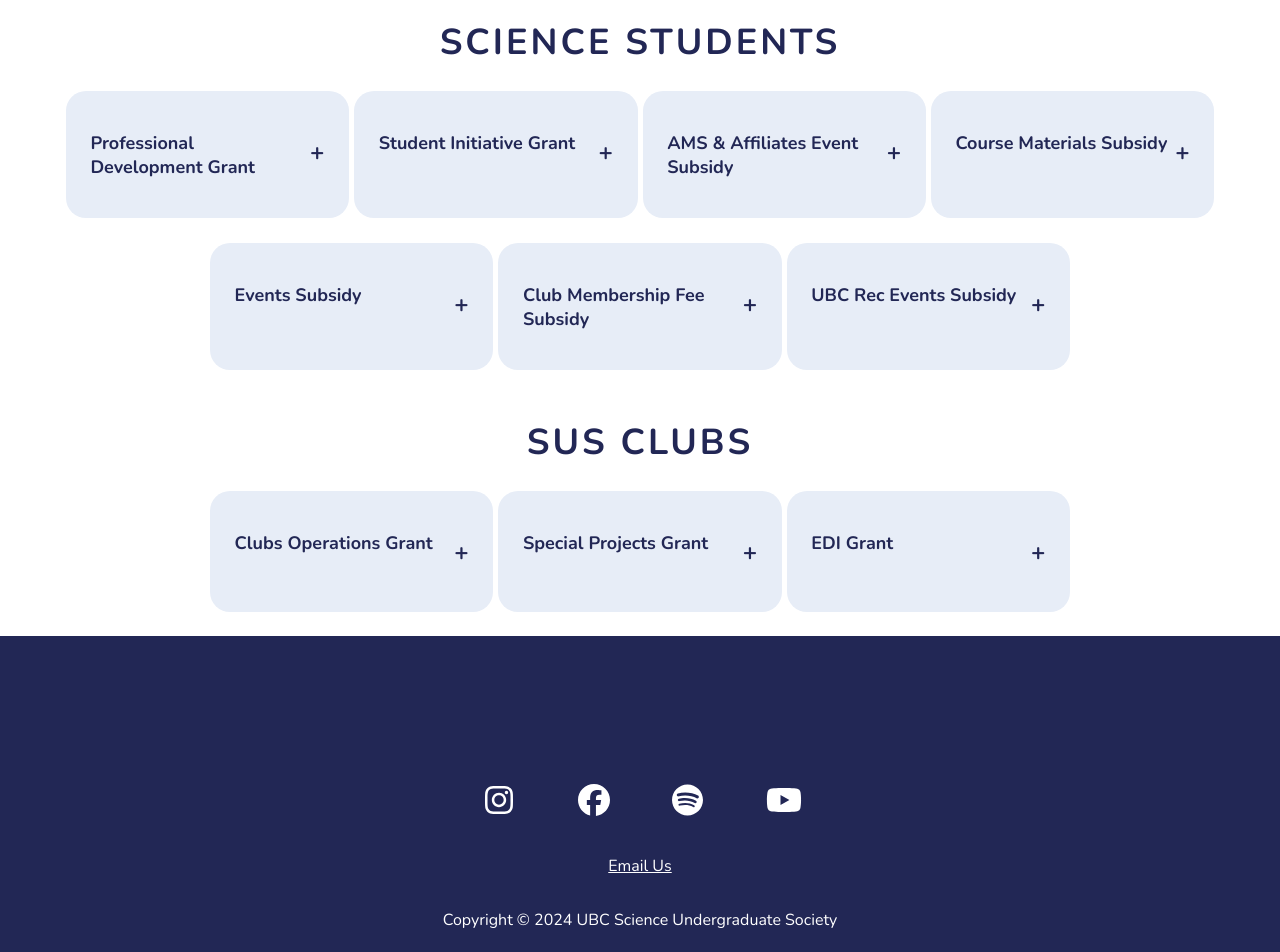
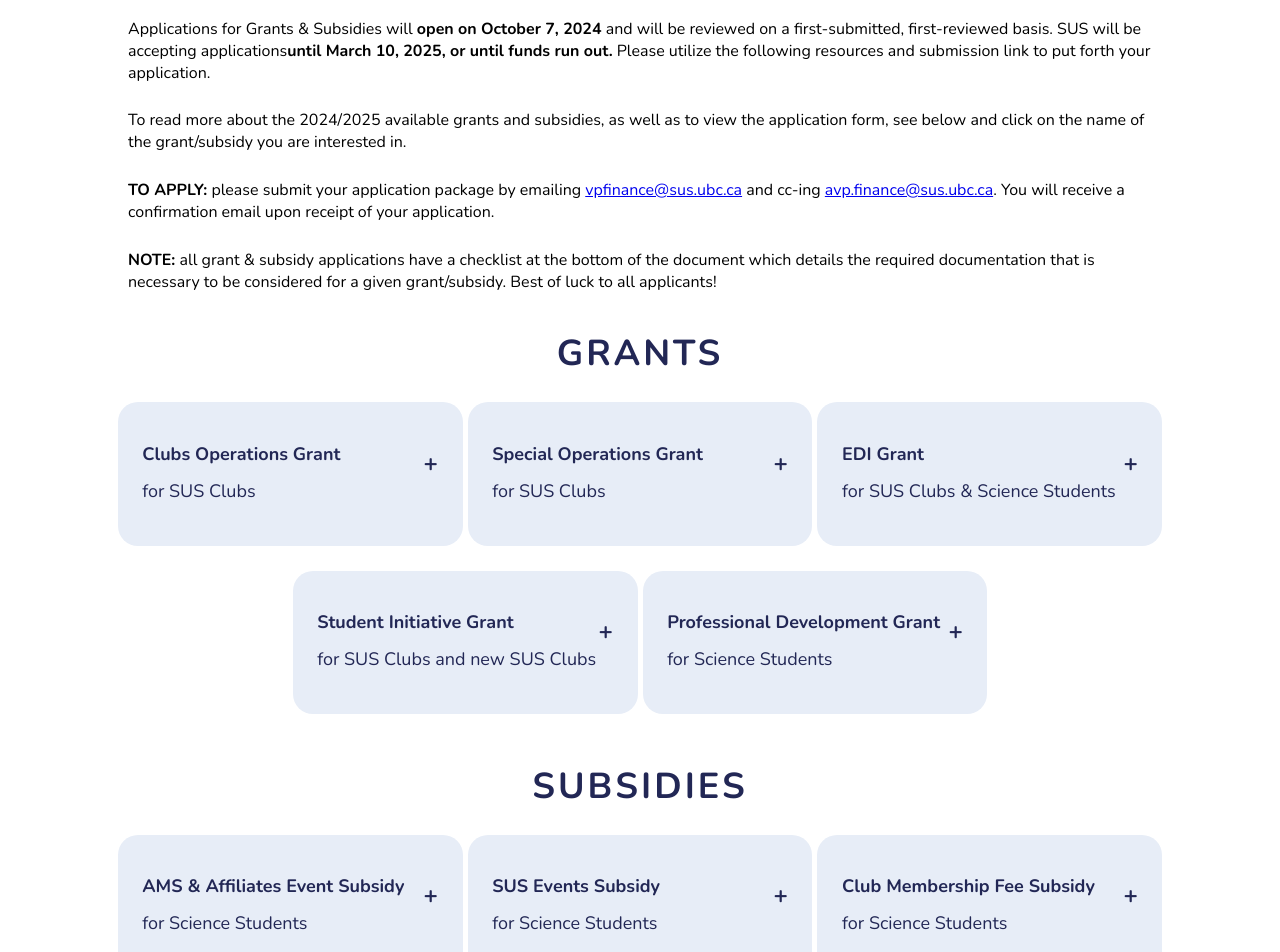
Before and after one commit to Science-Undergraduate-Society/www, a Next.js app: page /studentServices/grants in a window 1280 px wide. Shown: the part 400-1352 px from the top of the page. Built offline with nearby package versions, Linux system fonts and the light colour scheme; a web font is replaced by a local one.

Commit message:
grant and subsidies changes

```diff
--- a/src/components/Navbar.js
+++ b/src/components/Navbar.js
@@ -39,7 +39,7 @@ const sections = [
     href: "",
     items: [
       { name: "Blue Card Program", href: "/studentServices/bluecard" },
-      { name: "Grants", href: "/studentServices/grants" },
+      { name: "Grants and Subsidies", href: "/studentServices/grants" },
       { name: "Health & Wellness", href: "/studentServices/health"},
       { name: "Volunteer Portal", href: "/studentServices/volunteerPortal"},
       { name: "Study Sphere", href: "/studentServices/studySphere"},
--- a/src/pages/studentServices/grants.js
+++ b/src/pages/studentServices/grants.js
@@ -3,6 +3,7 @@ import Link from 'next/link';
 import Navbar from "@/components/Navbar";
 import Footer from "@/components/Footer";
 import { useState } from "react";
+import { AmpStateContext } from "next/dist/shared/lib/amp-context.shared-runtime";
 
 export default function Grants() {
 
@@ -11,83 +12,43 @@ export default function Grants() {
             <Navbar />
             <Heading>
                 <Title>SUS Grants & Subsidies</Title>
-                <Subinfo>$53,000 for individuals and clubs</Subinfo>
+                <Subinfo>$48,250 for individuals and clubs</Subinfo>
                 <Link href="https://ubc.ca1.qualtrics.com/jfe/form/SV_8H3fBJPZNU0GTFc">
-                    <StyledButton>Apply Now</StyledButton>
                 </Link>
                 <SubText>
                     *Applications MUST be submitted to the Qualtrics form above to be considered
                 </SubText>
             </Heading>
             <StuSec>
-                <SecondHeader>Science Students</SecondHeader>
+                <SecondHeader>Application Information</SecondHeader>
+                    <InfoSec>Applications for Grants & Subsidies will  <strong>open on October 7, 2024</strong> and will be reviewed on a first-submitted, first-reviewed basis. SUS will be accepting applications
+                    <strong>until March 10, 2025, or until funds run out.</strong> Please utilize the following resources and submission link to put forth your application.
+                    </InfoSec>
+                    <InfoSec>To read more about the 2024/2025 available grants and subsidies, as well as to view the application form,
+                        see below and click on the name of the grant/subsidy you are interested in.
+                    </InfoSec>
+                    <InfoSec>
+                        <strong>TO APPLY:</strong> please submit your application package by emailing <a href="mailto:vpfinance@sus.ubc.ca">vpfinance@sus.ubc.ca</a> and cc-ing <a href="mailto:avp.finance@sus.ubc.ca">avp.finance@sus.ubc.ca</a>.
+                        You will receive a confirmation email upon receipt of your application.
+                    </InfoSec>
+                    <InfoSec>
+                        <strong>NOTE:</strong> all grant & subsidy applications have a checklist at the bottom of the document which details the required documentation that is necessary to be considered for a given grant/subsidy.
+                        Best of luck to all applicants!
+                    </InfoSec>
+                <SecondHeader>Grants</SecondHeader>
                     <SciSec>
-                        <Accordion
-                            title="Professional Development Grant"
-                            content="A subsidy that students can use to attend events to further one’s professional careers
-                                such as relevant events, conferences, seminars and all associated prices. "
-                            link="https://docs.google.com/spreadsheets/d/1rfKh6a6ILiMv4v9qcJW-e8PSS6Pe3NTNjlTqzELsSkc/edit?usp=sharing"
-                        />
-                        <Accordion
-                            title="Student Initiative Grant"
-                            content="The grant aims to encourage students to provide demonstrable service for current
-                                science students to fulfill unmet needs. It may also be used to support students who
-                                require financial assistance for personal research projects. The maximum allocation of
-                                the Student Initiatives Grant is $250."
-                            link="https://docs.google.com/spreadsheets/d/1pAtWcwi6-aJxlEo22mb3_tbkySHxu1DQsok0hSpyKSw/edit?usp=drive_link"
-                        />
-                        <Accordion
-                            title="AMS & Affiliates Event Subsidy"
-                            content="The AMS & Affiliated clubs (AMS Clubs) Events Subsidy is intended to alleviate personal
-                                financial burdens by providing a subsidy that students can use to attend events hosted
-                                for UBC students. This includes all ticketed events hosted by clubs with AMS club standing.
-                                A list of these clubs can be found on UBC Campus Base. "
-                            link=""
-                        />
-                        <Accordion
-                            title="Course Materials Subsidy"
-                            content="This is a subsidy that students can use to purchase related materials. The materials
-                                purchased using this subsidy can be redeemed for any academic course material required
-                                or recommended by courses taken by Faculty of Science students."
-                            link=""
-                        />
-                        <Accordion
-                            title="Events Subsidy"
-                            content="The SUS Events Subsidy is intended to alleviate personal financial burdens by providing a
-                                subsidy that students can use to attend SUS events. This includes all ticketed events hosted
-                                by the Science Undergraduate Society (SUS). "
-                            link=""
-                        />
-                        <Accordion
-                            title="Club Membership Fee Subsidy"
-                            content="The club membership fee subsidy hopes to increase participation of students in AMS clubs to
-                                encourage participation in the UBC community. This subsidy aims to cover the baseline membership
-                                fee to all AMS clubs and can be applied retroactively. "
-                            link=""
-                        />
-                        <Accordion
-                            title="UBC Rec Events Subsidy"
-                            content="UBC Recreation subsidy is intended to alleviate personal financial burdens by providing a
-                                subsidy that students can use to engage in activities that promote physical health and wellness.
-                                This includes, but is not limited to, relevant events, competitions and recreational intramural
-                                league costs. "
-                            link=""
-                        />
-                    </SciSec>
-            </StuSec>
-            <ClubSec>
-                <SecondHeader>SUS Clubs</SecondHeader>
-                <SciSec>
                     <Accordion
                         title="Clubs Operations Grant"
+                        for_club="for SUS Clubs"
                         content="The Club Operations Grant is meant to supplement existing club membership fees and to help
                                 facilitate day-to-day operations of the club. The maximum allocation per Club Operations Grant
                                 is $1750.00."
                         link="https://docs.google.com/spreadsheets/d/1l80bQhhRTl8o6Ylz5ihR92qE5iIdrXjYIaurQjo_EYg/edit?usp=drive_link"
                     />
                     <Accordion
-                        title="Special Projects Grant"
-                        content="The Special Projects Grant is intended to help facilitate any new or special projects undertaken
+                        title="Special Operations Grant"
+                        for_club="for SUS Clubs"
+                        content="The Special Operations Grant is intended to help facilitate any new or special projects undertaken
                                 by SUS Clubs. The Special Project Grants can only be used towards new events/projects or new additions
                                 to annual or existing activities that benefit a sizable portion of the science student body.
                                 The maximum allocation of the Special Projects Grant is 50% of relevant fees to a maximum of $500."
@@ -95,13 +56,77 @@ export default function Grants() {
                     />
                     <Accordion
                         title="EDI Grant"
-                        content="This grant is intended to create initiatives to support and centre communities with folks who
-                                identify as Black, Indigenous, and People of Colour, or 2SLGBTQIA+, have disabilities, or have
-                                been and continue to be systemically-made marginalized. The grant may also be used for providing
-                                services that support communities made marginalized, or for conducting community-led research focused
-                                on these groups in ways that are respectful, non-extractive, and non-performative.
-                                The maximum allocation of the Inclusivity Grant is 50% of relevant fees to a maximum of $500."
+                        for_club="for SUS Clubs & Science Students"
+                        content="The EDI Grant is intended to create initiatives to support and centre communities with folks who identify
+                                as Black, Indigenous, and People of Colour, or 2SLGBTQIA+, have disabilities, or have been and continue to be systemically-made
+                                marginalized. The grant may also be used for providing services that support communities made marginalized, or for
+                                conducting community-led research focused on these groups in ways that are respectful, non-extractive, and non-performative.
+                                The maximum allocation of the Grant is 50% of relevant fees with a limit of $500.
+"
                         link="https://docs.google.com/spreadsheets/d/1MICyCxMJU4cbUFXF0_LsLN-HkXobP0EerCE-oVKfe6c/edit?usp=drive_link"
+                     />
+                     <Accordion
+                        title="Student Initiative Grant"
+                        for_club="for SUS Clubs and new SUS Clubs"
+                        content="The Student Initiative Grant is intended to provide financial support to encourage and promote the facilitation of projects,
+                                 activities and events run by science students that are not affiliated with existing SUS Clubs. The grant aims to encourage
+                                 students to provide demonstrable service for current science students or new SUS Clubs to fulfill unmet needs. The Student
+                                 Initiative Grant may also be used to support students who require financial assistance for personal research projects.
+                                 The maximum allocation of the Grant is 50% of relevant fees with a limit of $250."
+                        link="https://docs.google.com/spreadsheets/d/1pAtWcwi6-aJxlEo22mb3_tbkySHxu1DQsok0hSpyKSw/edit?usp=drive_link"
+                        />
+                    <Accordion
+                        title="Professional Development Grant"
+                        for_club="for Science Students"
+                        content="The Professional Development Grant is intended to alleviate financial burdens relating to the attendance of events that
+                                further one’s professional careers such as relevant events, conferences, and seminars. The maximum allocation of the Grant is 50%
+                                of related fees with a limit of $300."
+                        link="https://docs.google.com/spreadsheets/d/1rfKh6a6ILiMv4v9qcJW-e8PSS6Pe3NTNjlTqzELsSkc/edit?usp=sharing"
+                    />
+
+                    </SciSec>
+            </StuSec>
+            <ClubSec>
+                <SecondHeader>Subsidies</SecondHeader>
+                <SciSec>
+                    <Accordion
+                        title="AMS & Affiliates Event Subsidy"
+                        for_club="for Science Students"
+                        content="The AMS & Affiliated clubs (AMS Clubs) Events Subsidy is intended to alleviate personal financial burdens by providing a subsidy that
+                                students can use to attend events hosted for UBC students. This includes all ticketed events hosted by clubs with AMS club standing. A list of
+                                these clubs can be found on UBC Campus Base.  The maximum allocation of the subsidy is 50% of paid ticket price with a limit of $15."
+                        link=""
+                        />
+                    <Accordion
+                        title="SUS Events Subsidy"
+                        for_club="for Science Students"
+                        content="The SUS Events Subsidy is intended to alleviate personal financial burdens by providing a subsidy that students can use to attend SUS events.
+                                This includes all ticketed events hosted by the Science Undergraduate Society (SUS). The maximum allocation of the subsidy is 75% of paid ticket
+                                price with a limit of $60."
+                        link=""
+                    />
+                    <Accordion
+                        title="Club Membership Fee Subsidy"
+                        for_club="for Science Students"
+                        content="The Club Membership Fee Subsidy hopes to increase participation of students in AMS clubs to encourage participation in the UBC community.
+                                This subsidy aims to cover the baseline membership fee to all AMS clubs and can be applied retroactively. The maximum allocation of the subsidy is $5."
+                        link=""
+                    />
+                    <Accordion
+                        title="Course Materials Subsidy"
+                        for_club="for Science Students"
+                        content="The Course Materials Subsidy is intended to alleviate financial burdens related to the purchase of course-related materials. The materials purchased
+                                using this subsidy can be redeemed for any academic course material required or recommended by courses taken by Faculty of Science students.
+                                The maximum allocation of the subsidy is $50."
+                        link=""
+                    />
+                    <Accordion
+                        title="UBC Rec Events Subsidy"
+                        for_club="for Science Students"
+                        content="The UBC Recreation Subsidy is intended to alleviate personal financial burdens by providing a subsidy that students can use to engage in activities
+                                that promote physical health and wellness. This includes, but is not limited to, relevant events, competitions and recreational intramural league costs.
+                                The maximum allocation of the subsidy is 50% of the cost with a limit of $250."
+                        link=""
                     />
                 </SciSec>
             </ClubSec>
@@ -110,12 +135,15 @@ export default function Grants() {
     )
 }
 
-function Accordion({ title, content, link }) {
+function Accordion({ title, for_club, content, link }) {
     const [isActive, setIsActive] = useState(false);
     return (
         <IndivInfo>
             <TitleSec onClick={() => setIsActive(!isActive)}>
-                <InfoTitle>{title}</InfoTitle>
+                <BoxTitle>
+                    <InfoTitle>{title}</InfoTitle>
+                    <ForTitle>{for_club}</ForTitle>
+                </BoxTitle>
                 <h2>{isActive ? '-' : '+'}</h2>
             </TitleSec>
             {isActive && <InfoP>{content}</InfoP>}
@@ -192,6 +220,13 @@ const SciSec = styled.div`
     }
 `
 
+const InfoSec = styled.div`
+    height: 100%;
+    width: 100%;
+    background-color: #fff;
+    padding: 1% 10%;
+`
+
 const StuSec = styled.div`
 `
 
@@ -204,7 +239,7 @@ const IndivInfo = styled.div`
     border-width: 0;
     border-color: none;
     padding: 2%;
-    width: 23%;
+    width: 28%;
     min-height: 100%;
     color: #222755;
 
@@ -215,14 +250,32 @@ const IndivInfo = styled.div`
     }
 `
 
+const BoxTitle = styled.div`
+    display: flex;
+    flex-direction: column;
+`
+
 const InfoTitle = styled.h2`
     font-size: 18px;
     font-weight: bold;
+    text-align: left;
 
     @media (max-width: ${breakpoints.mobile}) {
         size: 15px;
-        padding: 15px;
+        padding: 0 15px;
     }
+`
+
+const ForTitle = styled.p`
+    font-size: 18px;
+    text-align: left;
+    margin-top: -2px;
+
+
+    @media (max-width: ${breakpoints.mobile}) {
+            size: 15px;
+            padding: 0 15px;
+        }
 `
 
 const InfoP = styled.p`
```
